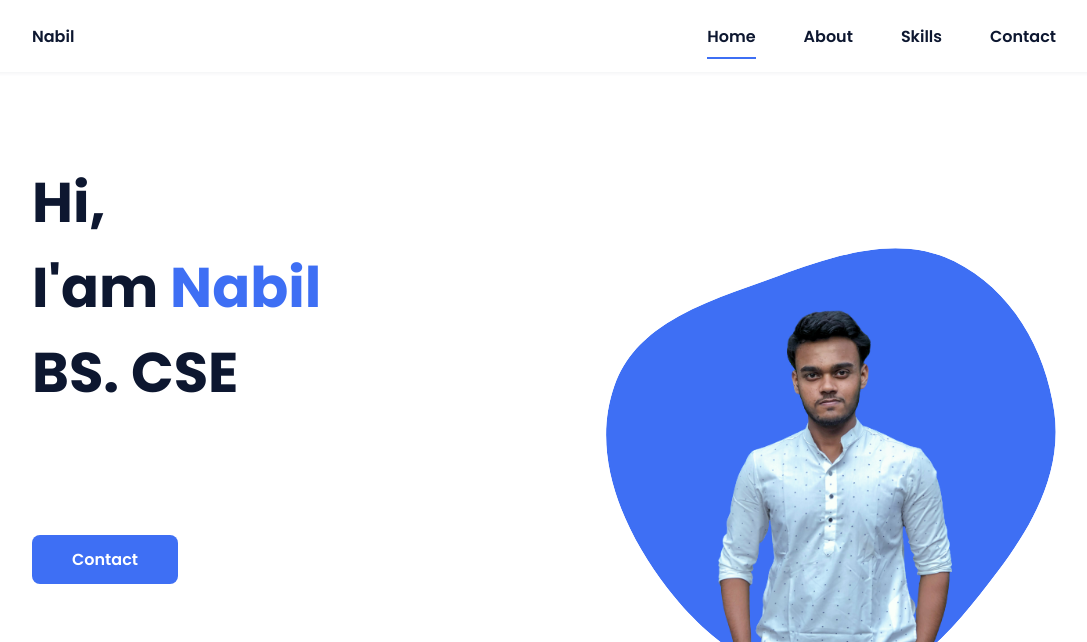
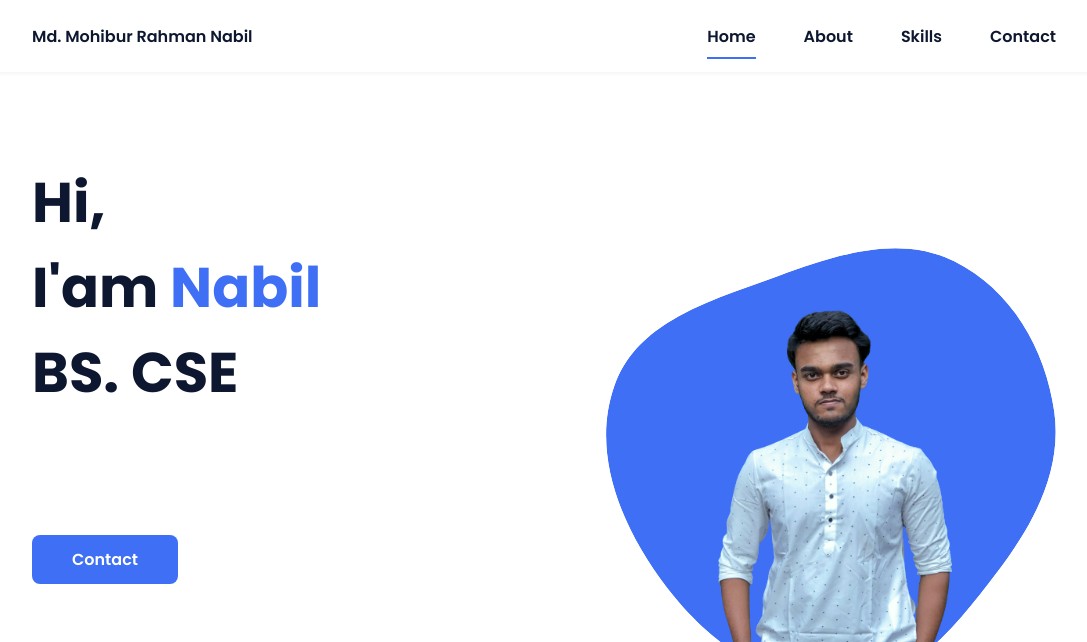
Before and after one commit to mohiburnabil/mohiburnabil.github.io, a plain HTML site: page index.html in a window 1280 px wide. Shown: the top 642 px of the page, without its empty margins (96-1183 px from the left). Drawn offline with nearby package versions, Linux system fonts and the light colour scheme; no server answers.

Commit message:
Update index.html

```diff
--- a/index.html
+++ b/index.html
@@ -17,7 +17,7 @@
         <header class="l-header">
             <nav class="nav bd-grid">
                 <div>
-                    <a href="#" class="nav__logo">Nabil</a>
+                    <a href="#" class="nav__logo">Md. Mohibur Rahman Nabil</a>
                 </div>
 
                 <div class="nav__menu" id="nav-menu">
```
